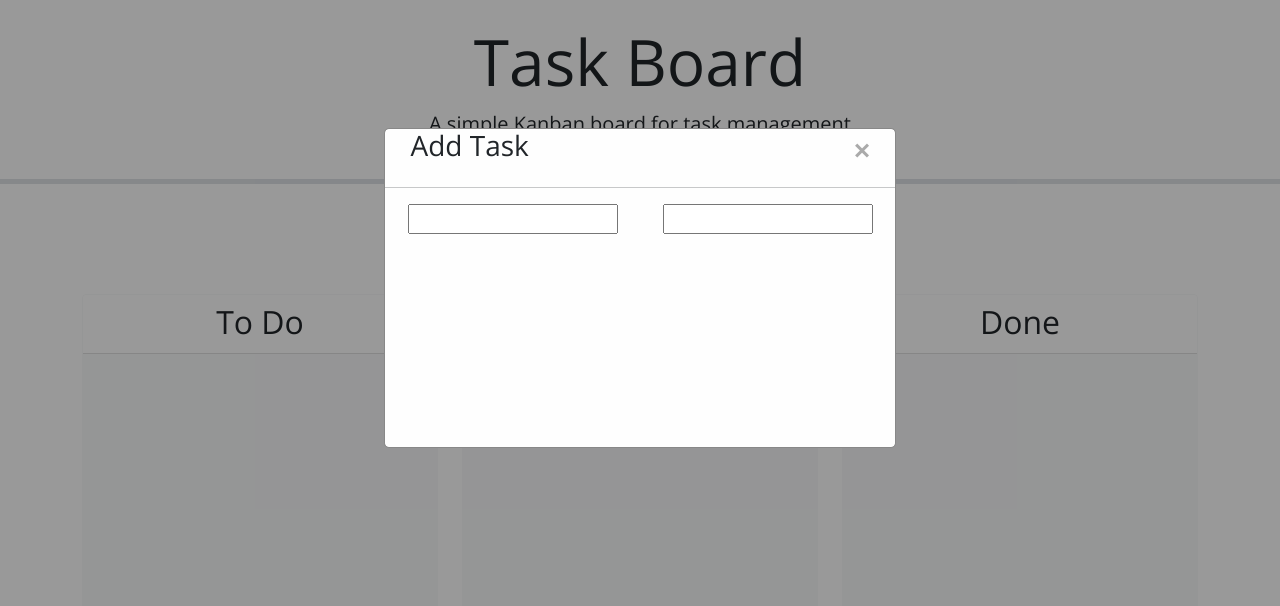
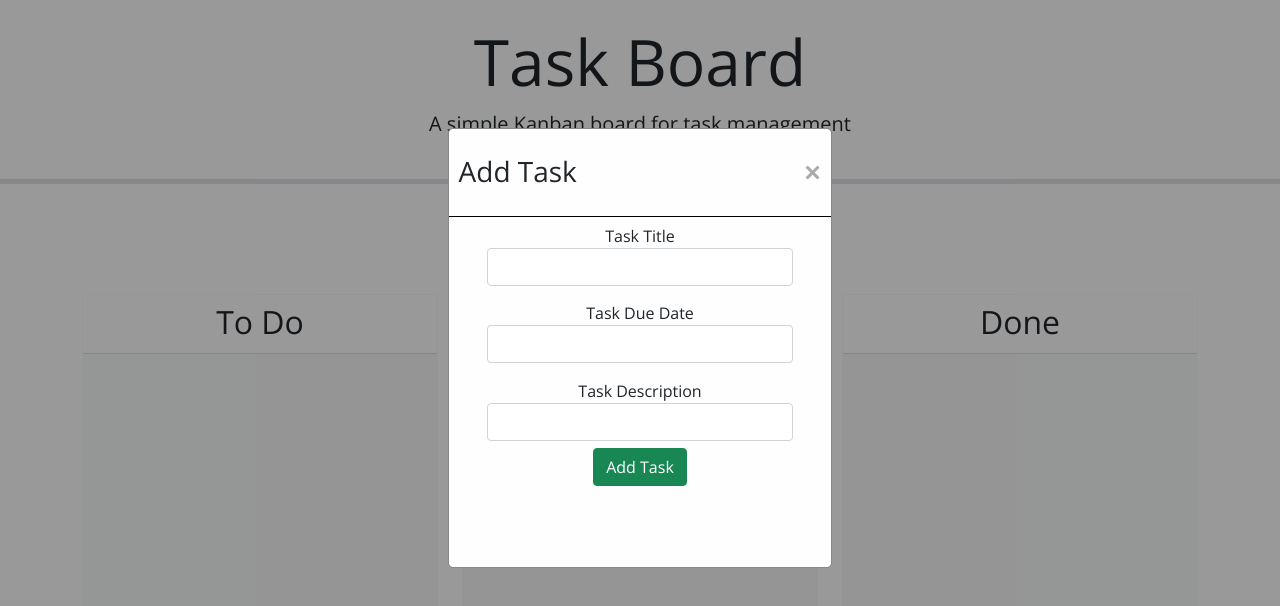
Before and after one commit to Stringer-J/Kanban-5, a plain HTML site: page index.html in a window 1280 px wide. Both pictures are taken after a click on the button "Add Task". Drawn offline with nearby package versions, Linux system fonts and the light colour scheme.

Commit message:
finally got the modal looking good

```diff
--- a/Assets/CSS/style.css
+++ b/Assets/CSS/style.css
@@ -35,28 +35,55 @@ body {
   background-color: #fefefe;
   margin: 10% auto;
   border: 1px solid #888;
-  width: 40%;
-  height: 40%;
+  width: 30%;
+  height: 55%;
   text-align: center;
+  overflow: hidden;
 }
 
-.modal-content p {
-  margin-top: 5%;
-  margin-bottom: -5%;
+.modalHeader {
+  position: absolute;
+  top: 0;
+  width: 100%;
+  height: 20%;
+  border-bottom: 1px solid black;
 }
 
-.modal-content h3 {
+.modalHeader h3 {
+  position: absolute;
+  left: 0;
+  top: 50%;
+  transform: translateY(-50%);
+  width: 90%;
   text-align: left;
-  width: 50%;
-  margin-left: 5%;
+  margin-left: 2.5%;
 }
 
-.modal-content span {
-  text-align: right;
-  width: 50%;
+.modalHeader span {
   position: absolute;
   right: 0;
-  margin-right: 5%;
+  top: 50%;
+  transform: translateY(-50%);
+  width: 10%;
+}
+
+.modalForm {
+  position: absolute;
+  bottom: 0;
+  width: 100%;
+  height: 80%;
+}
+
+.form-group {
+  display: flex;
+  flex-direction: column;
+  align-items: center;
+  padding-top: 2%;
+}
+
+.form-control {
+  margin-bottom: 2%;
+  width: 80%;
 }
 
 /* The Close Button */
@@ -73,19 +100,3 @@ body {
   text-decoration: none;
   cursor: pointer;
 }
-
-.container1 {
-  position: absolute;
-  left: 0;
-  width: 50%;
-  height: 40%;
-  /* background-color: blue; */
-}
-
-.container2 {
-  position: absolute;
-  right: 0;
-  width: 50%;
-  height: 40%;
-  /* background-color: blue; */
-}
--- a/index.html
+++ b/index.html
@@ -31,17 +31,27 @@
 
     <div id="myModal" class="modal">
       <div class="modal-content">
-        <h3>Add Task</h3>
-        <span class="close">&times;</span>
-        <hr>
-        <form>
-          <div class="container1">
-            <input type="text" id="taskTitle" name="tastTitle">
+        <div class="modalHeader">
+          <h3>Add Task</h3>
+          <span class="close">&times;</span>
+        </div>
+        <div class="modalForm">
+          <form>
+            <div class="form-group">
+              <label for="titleBox">Task Title</label>
+              <input type="text" class="form-control" id="titleBox">
           </div>
-          <div class="container2">
-            <input type="text" id="dueDate" name="dueDate">
+          <div class="form-group">
+              <label for="dueDateBox">Task Due Date</label>
+              <input type="text" class="form-control" id="dueDateBox">
           </div>
-        </form>
+          <div class="form-group">
+              <label for="descriptionBox">Task Description</label>
+              <input type="text" class="form-control" id="descriptionBox">
+          </div>
+          </form>
+          <button class="btn btn-success" data-bs-toggle="modal" data-bs-target="#formModal">Add Task</button>
+        </div>
       </div>
     </div>
 
```
